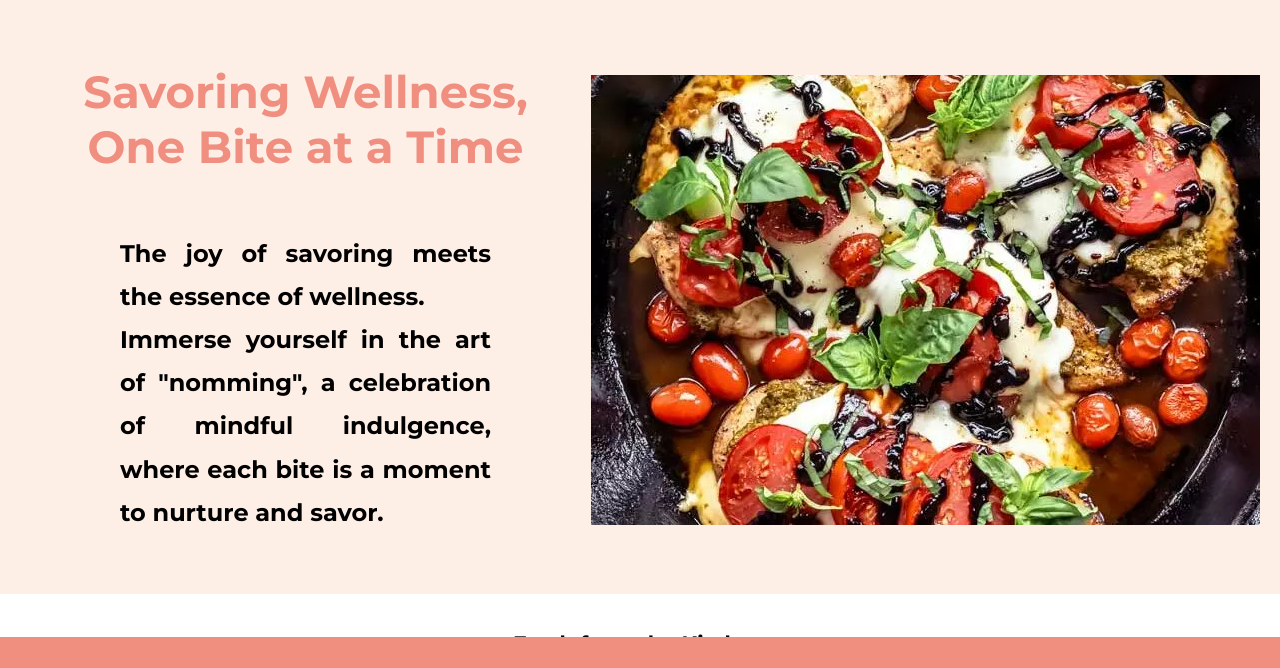
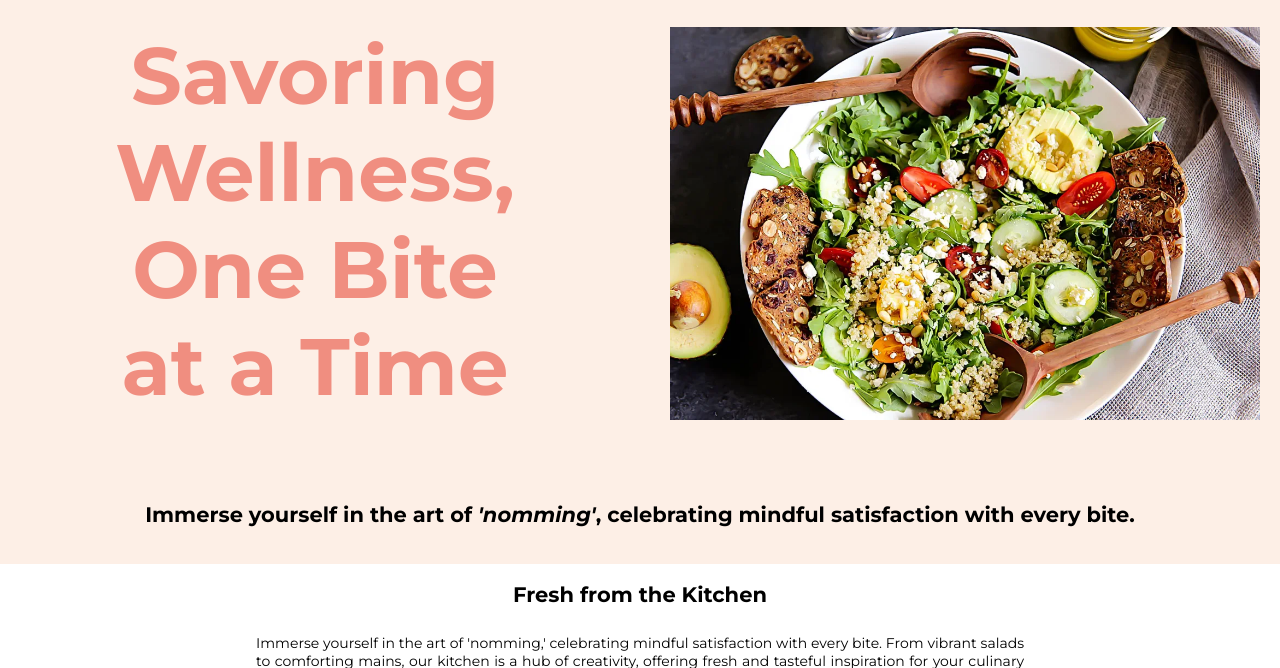
Before and after one commit to AlmuVera/Project1-HTML_and_CSS, a plain HTML site: page pages/home.html in a window 1280 px wide. Shown: the part 77-745 px from the top of the page. Drawn offline with Linux system fonts and the light colour scheme.

Commit message:
fix: banner responsive

```diff
--- a/pages/home.html
+++ b/pages/home.html
@@ -22,17 +22,26 @@
               </div>
             </div>
         </nav>
-        <section class="banner">
-            <div>
-              <h1>Savoring Wellness, <br>One Bite at a Time</h1>
-              <h2>The joy of savoring meets the essence of wellness. <br>Immerse yourself in the art of "nomming", a celebration of mindful indulgence, where each bite is a moment to nurture and savor.</h2>
+
+      <section class="grid-section">
+        <div class="grid-container">
+            <div class="grid-item">
+                <h1 class="lg-view">Savoring<br>Wellness,<br>One Bite<br>at a Time</h1>
+                <h1 class="sm-view">Savoring Wellness,<br>One Bite at a Time</h1>
             </div>
-            <img src="/assets/caprese_chicken _balsamic_glaze.webp" alt="Imagen del Blog">
-        </section>
+            <div class="grid-item">
+                <img class="lg-view" src="/assets/mediterranean_quinoa_bowl.webp" alt="Dish" >
+            </div>
+            <div class="grid-item wide-row">
+              <h2>Immerse yourself in the art of <i>'nomming'</i>, celebrating mindful satisfaction with every bite. </h2>
+            </div>
+        </div>
+      </section>
+
 
         <section class="card-container">
             <h2>Fresh from the Kitchen</h2>
-            <p class="cards-intro">Lorem ipsum dolor sit amet consectetur, adipisicing elit. Perspiciatis, voluptas dolore! Numquam, voluptatum nesciunt. Odit libero porro temporibus, sunt quis nobis nulla ab accusamus rem exercitationem ratione, deserunt, placeat animi.</p>
+            <p class="cards-intro">Immerse yourself in the art of 'nomming,' celebrating mindful satisfaction with every bite. From vibrant salads to comforting mains, our kitchen is a hub of creativity, offering fresh and tasteful inspiration for your culinary journey. Join us in savoring every delectable moment as we celebrate the joy of creating and sharing in the ever-evolving world of kitchen delights. Welcome to a space where cooking is not just a task but a celebration of flavors."</p>
             <div class="card-grid">
               <div class="card">
                 <img src="/assets/caprese_chicken _balsamic_glaze.webp" alt="Imagen 1" class="card-img">
--- a/style/banner.css
+++ b/style/banner.css
@@ -1,24 +1,72 @@
 /* banner */
-.banner {
-    display: flex;
-    align-items: center;
+
+  .grid-section {
     background-color: #fdefe6;
+}
+
+.grid-container {
+    display: grid;
+    grid-template-columns: 1fr; /* Por defecto, una columna para dispositivos pequeños */
+    grid-template-rows: auto auto; /* Dos filas por defecto */
+    gap: 20px;
+    width: 100%;
+    align-items: start;
+}
+
+.grid-item {
+    padding: 20px;
+
+}
+
+.grid-item img {
+  max-width: 100%; /* Asegura que la imagen no se desborde del ancho del contenedor */
+  max-height: 100%; /* Ajusta la altura de la imagen al 100% del contenedor */
+  height: auto; /* Permite que la altura se ajuste proporcionalmente al ancho */
+}
+.grid-item h1 {
+  margin: 0;
+
+}
+
+.wide-row {
+    grid-column: span 2; /* Ocupa dos columnas en dispositivos grandes */
+}
+.lg-view{
+  display:none;
+}
+
+@media (min-width: 768px) {
+    .grid-container {
+        grid-template-columns: 1fr 1fr; /* Dos columnas para dispositivos grandes */
+    }
+    .lg-view{
+      display:inline-block;
+      font-size: 60px;
+   }
+   .sm-view{
+    display:none;
+ }
+   .grid-item img{
+    max-height: 50%;
+   }
+
+}
+@media (min-width: 1024px) {
+  .banner-grid {
+    grid-template-columns: repeat(2, 1fr);
   }
+  .lg-view{
+      display:inline-block;
+      font-size: 80px;
 
-  .content {
-    flex: 1;
-    padding-left: 20px;
+   }
 
-  }
+   .sm-view{
+      display:none;
+   }
 
-  .content img {
-    max-width: 100%;
-    height: auto;
-  }
+   .grid-item h1 {
+    font-size: 80px; /* Tamaño original en 1024px y más */
+}
 
-  section.banner h2{
-    font-size: 24px;
-    text-align: justify;
-    padding: 20px 100px;
-    line-height: 1.8;
-  }
+}
--- a/style/style.css
+++ b/style/style.css
@@ -12,19 +12,11 @@ body {
     font-size: 14px;
 }
 
-h1,
-h2,
-h3,
-h4,
-h5 {
-font-weight: 700 !important;
-}
 h1 {
     color: #f08e80;
     font-size: 45px;
 }
 header, section, aside, footer {
-    padding: 20px;
+    /* padding: 20px; */
     text-align: center;
-
 }
```
